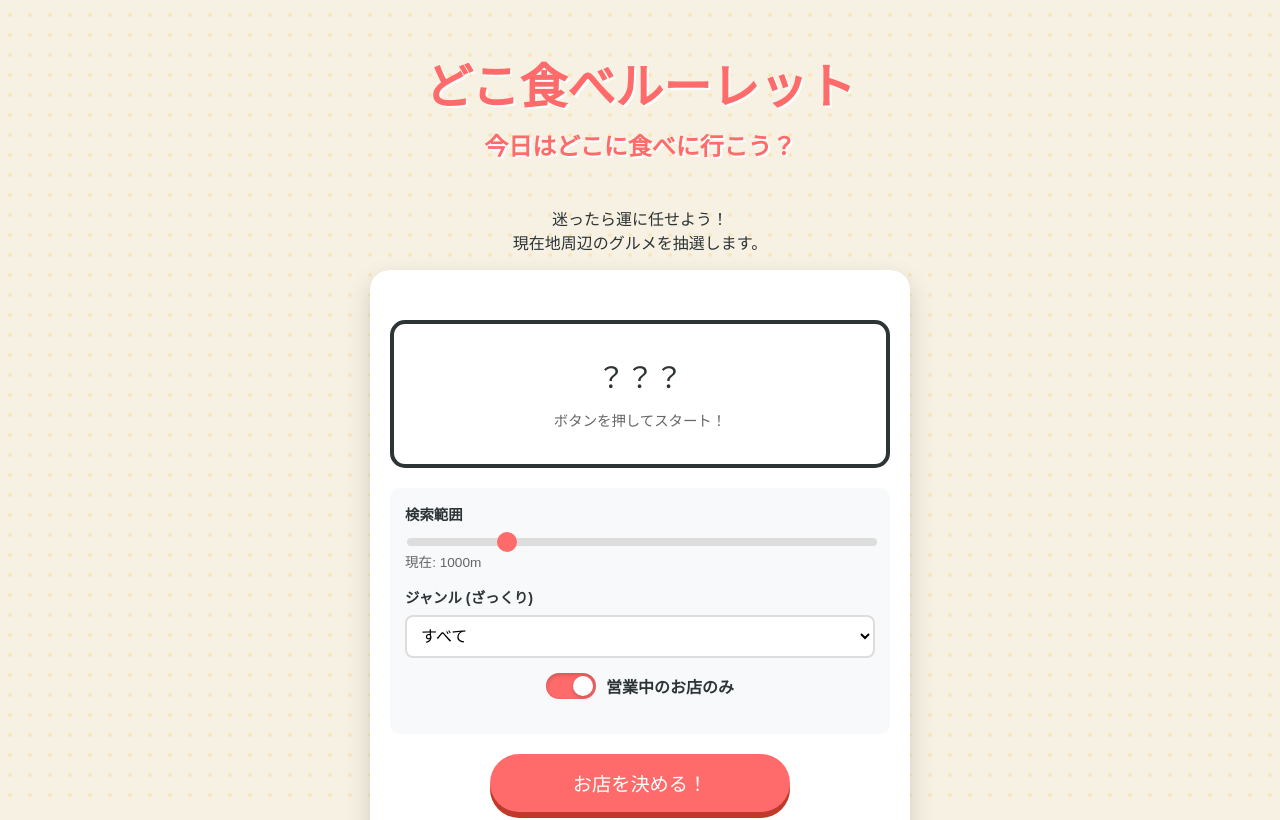
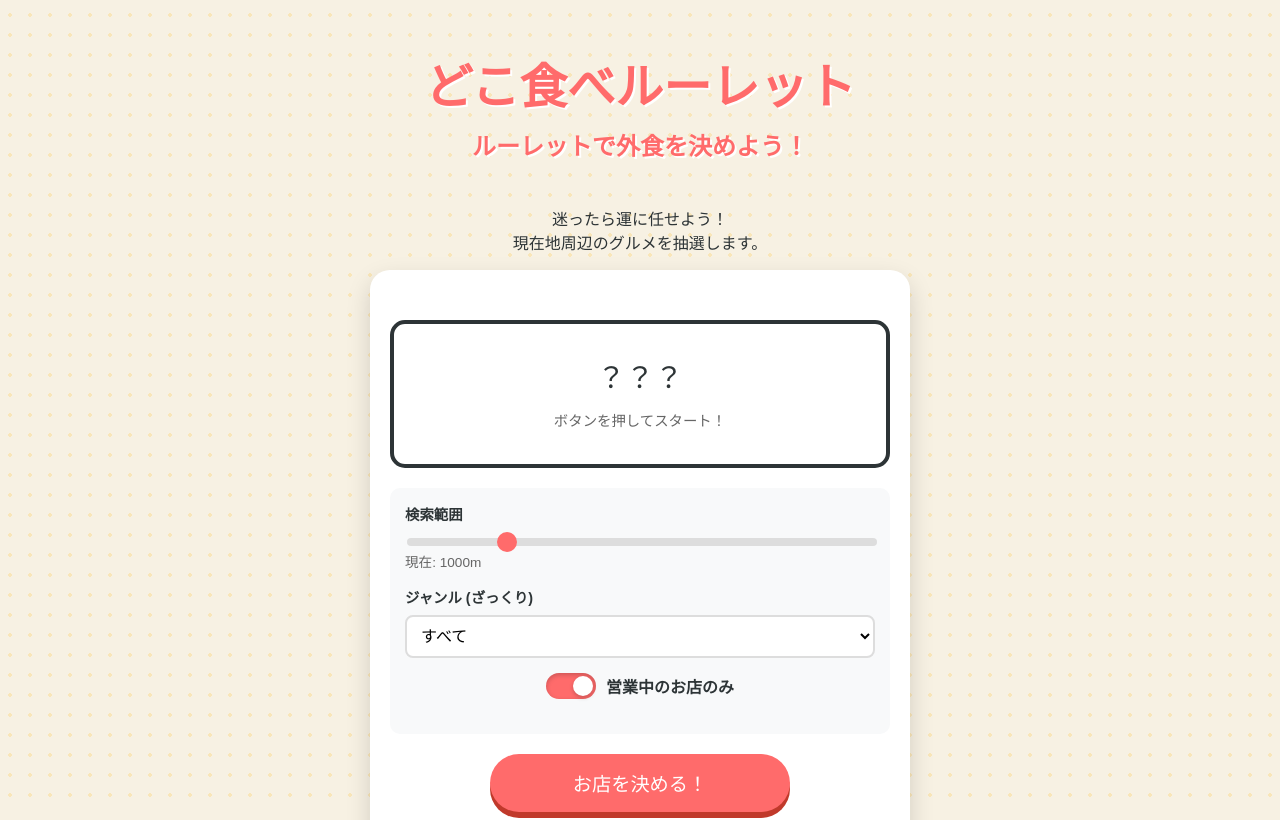
Before and after one commit to ibkmakomanai/food-roulette, a plain HTML site: page index.html in a window 1280 px wide. Shown: the top 820 px of the page. Drawn offline with Linux system fonts and the light colour scheme; some packages are replaced by stand-ins of ours; a web font is replaced by a local one.

Commit message:
Update index.html

```diff
--- a/index.html
+++ b/index.html
@@ -520,7 +520,7 @@
     <div class="bg-pattern" style="margin: 5px 0"></div>
     <div class="htags">
       <h1>どこ食べルーレット</h1>
-      <h2>今日はどこに食べに行こう？</h2>
+      <h2>ルーレットで外食を決めよう！</h2>
     </div>
     <p>迷ったら運に任せよう！<br />現在地周辺のグルメを抽選します。</p>
 
```
